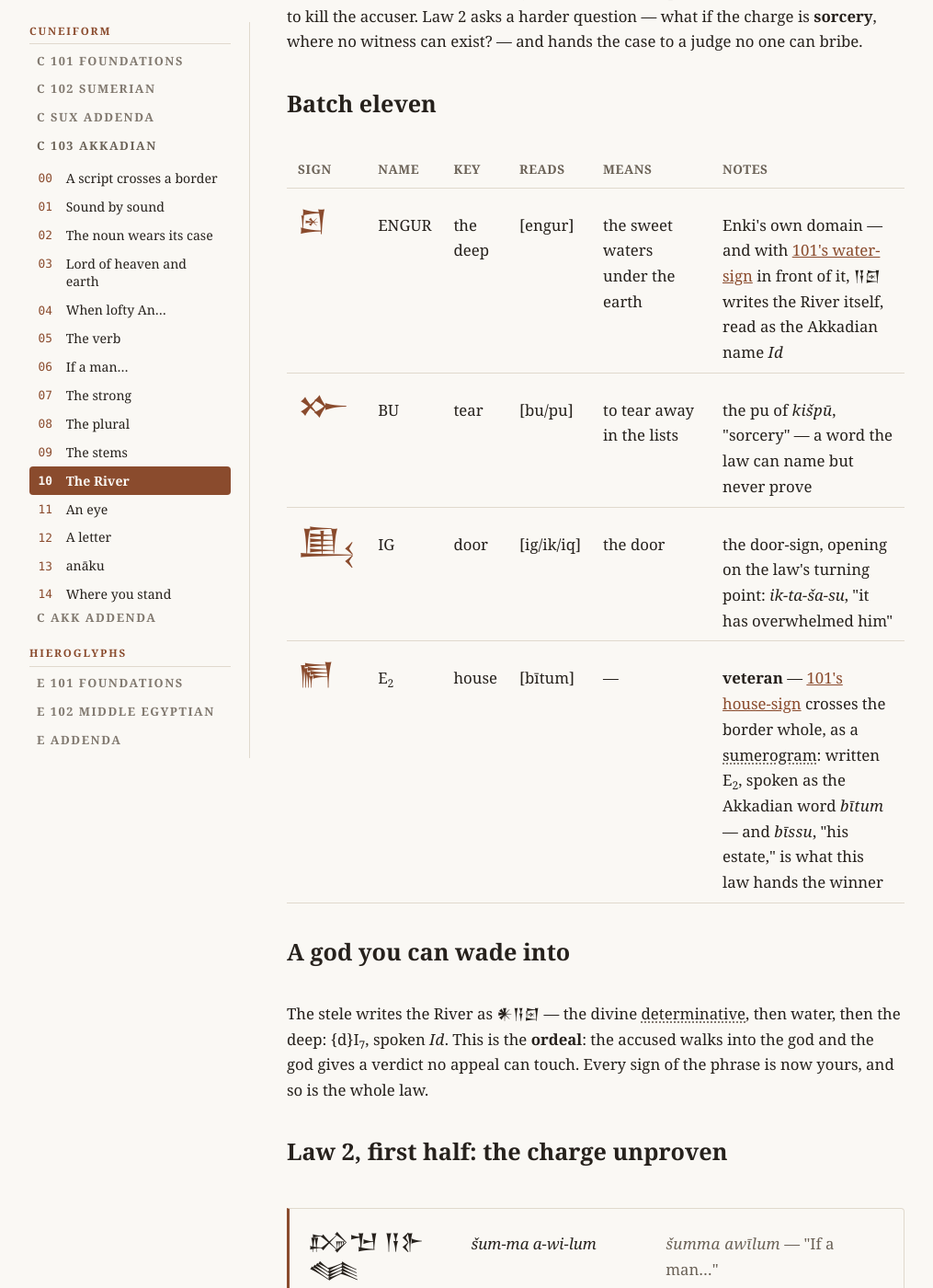
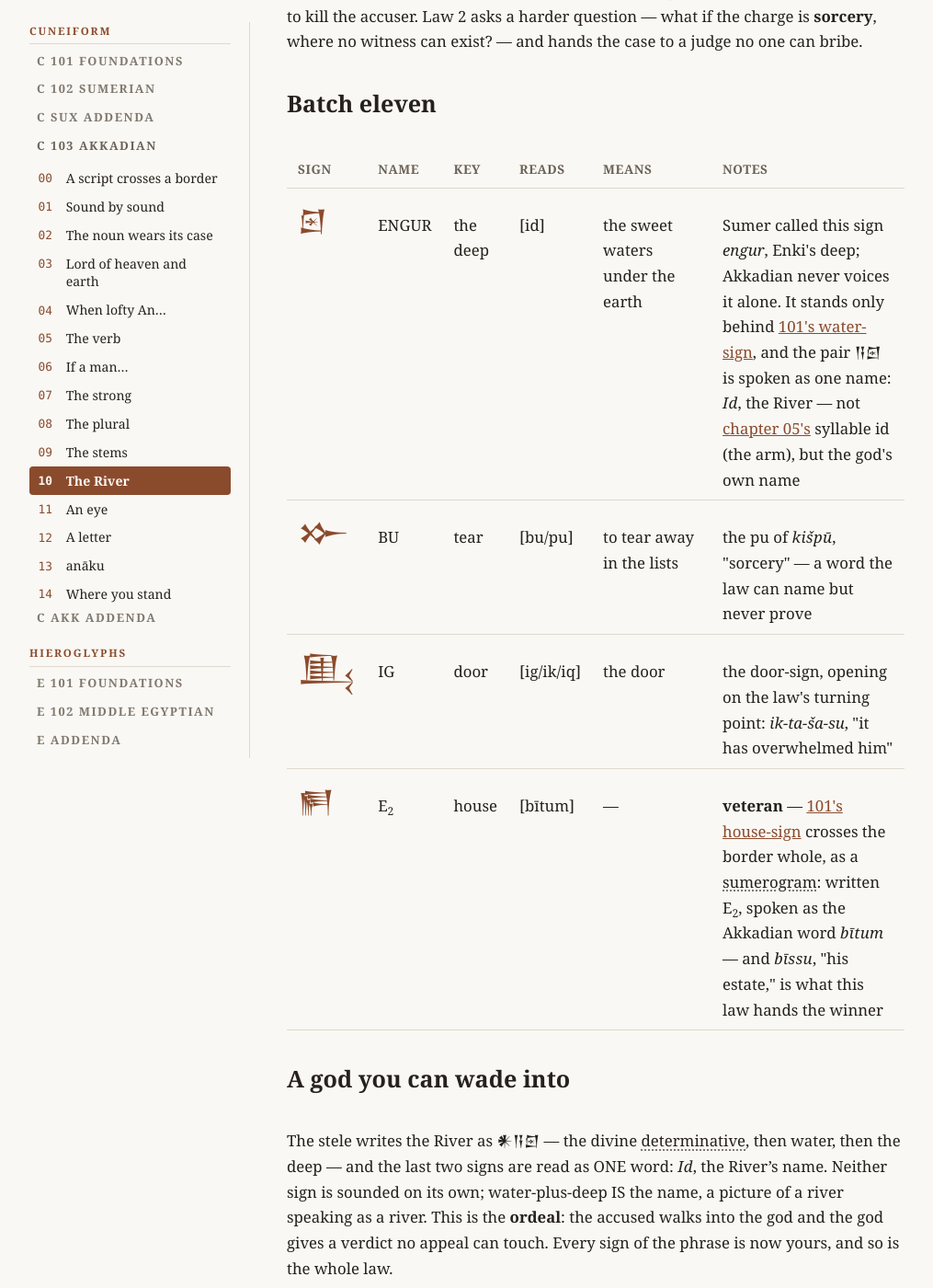
Before and after one commit to arvicco/nabu-edubba, a Jekyll site: the page built from site/cuneiform/103/10-the-river-decides.md, in a window 1280 px wide and 1400 px high, scrolled down 332 px. Shown: the whole window at 92% size, without its empty margins (132-1147 px from the left). Built offline with Jekyll 4.4.1, drawn with Linux system fonts in a browser that asks for light colours.

Commit message:
fix: ENGUR reads [id] — the bracket is the voice (review round)
The sign is never voiced alone: the pair A+ENGUR speaks as Id,
so the Reads bracket now says so on every surface (pool, table,
prose, codex page, deck), with the engur identity kept in name
and story, and the id-vs-arm-syllable clash disambiguated. $9
law added for compound-only signs.

Co-Authored-By: Claude Fable 5 <noreply@anthropic.com>

```diff
--- a/assets-src/data/pool-103.yml
+++ b/assets-src/data/pool-103.yml
@@ -70,7 +70,7 @@ signs:
   - { glyph: "𒋰", codepoint: "122F0", name: "TAB", value: "tab, tap", meaning: "two wedges side by side — a pair; to double",           freq_akkob: 219, certainty: stated,  chapter: 9, keyword: "pair" }
   # ch 10 · The River decides (law 2, the ordeal)
   - { glyph: "𒂍", codepoint: "1208D", name: "É",   value: "bitum",   display_value: "bītum", veteran: true, meaning: "veteran — É gains [bītum]: the house-sign as a sumerogram",  certainty: stated, chapter: 10, keyword: "house" }
-  - { glyph: "𒇉", codepoint: "121C9", name: "ENGUR", value: "engur", osl_name: "|LAGAB×HAL|", meaning: "the sweet waters under the earth; with A before it, the River", certainty: stated, chapter: 10, keyword: "the deep" }
+  - { glyph: "𒇉", codepoint: "121C9", name: "ENGUR", value: "id", osl_name: "|LAGAB×HAL|", meaning: "the sweet waters under the earth (engur); with A before it, spoken Id — the River", certainty: stated, chapter: 10, keyword: "the deep" }
   - { glyph: "𒁍", codepoint: "1204D", name: "BU",  value: "bu, pu", meaning: "[bu]; to tear away in the lists",                           freq_akkob: 38,  certainty: unclear, chapter: 10, keyword: "tear" }
   - { glyph: "𒅅", codepoint: "12145", name: "IG",  value: "ig, ik, iq", meaning: "the door",                                              freq_akkob: 109, certainty: stated,  chapter: 10, keyword: "door" }
   # ch 11 · An eye for an eye (laws 196-197)
--- a/site/assets/decks/edubba-cuneiform-103.txt
+++ b/site/assets/decks/edubba-cuneiform-103.txt
@@ -39,7 +39,7 @@
 𒀠	<b>hoe</b> · AL · <i>[al]</i> · the hoe<br>A hoe strikes the ground step after step, the way a durative verb keeps happening: illak, "he goes," itabbal, "he carries off" — both close on the hoe. Slow, repeated, thorough work.<br>Edubba · edubba.ac · CC BY-SA 4.0; quoted lines carry their own licenses	edubba edubba-cuneiform-103
 𒋰	<b>pair</b> · TAB · <i>[tab/tap]</i> · two wedges side by side — a pair; to double<br>Two strokes, one sign: a pair. Where you see it, something is doubled or carried along — in itabbal, "he carries off," the pair rides in the middle of the verb.<br>Edubba · edubba.ac · CC BY-SA 4.0; quoted lines carry their own licenses	edubba edubba-cuneiform-103
 𒂍	<b>house</b> · É · <i>[bītum]</i> · veteran — É gains [bītum]: the house-sign as a sumerogram<br>The oldest address in the school: you learned this sign to read é-dub-ba-a, the tablet house. Babylon still lives in it — it only answers to a different word at the door.<br>Edubba · edubba.ac · CC BY-SA 4.0; quoted lines carry their own licenses	edubba edubba-cuneiform-103
-𒇉	<b>the deep</b> · ENGUR · <i>[engur]</i> · the sweet waters under the earth; with A before it, the River<br>The deep under everything: a box of water below the ground line. Put plain water in front of it and the deep rises to the surface as the River — add the god-star and it can hear your case.<br>Edubba · edubba.ac · CC BY-SA 4.0; quoted lines carry their own licenses	edubba edubba-cuneiform-103
+𒇉	<b>the deep</b> · ENGUR · <i>[id]</i> · the sweet waters under the earth (engur); with A before it, spoken Id — the River<br>The deep under everything: a box of water below the ground line. Put plain water in front of it and the deep rises to the surface as the River — add the god-star and it can hear your case.<br>Edubba · edubba.ac · CC BY-SA 4.0; quoted lines carry their own licenses	edubba edubba-cuneiform-103
 𒁍	<b>tear</b> · BU · <i>[bu/pu]</i> · [bu]; to tear away in the lists<br>What cannot be proven must be torn out some other way: the pu of kišpū is why law 2 sends a man to the River at all. A long sign for a long walk to the water.<br>Edubba · edubba.ac · CC BY-SA 4.0; quoted lines carry their own licenses	edubba edubba-cuneiform-103
 𒅅	<b>door</b> · IG · <i>[ig/ik/iq]</i> · the door<br>A door decides: in or out. In law 2 the door-sign opens the verdict itself — iktašassu, "the River has overwhelmed him" — the moment the case swings shut.<br>Edubba · edubba.ac · CC BY-SA 4.0; quoted lines carry their own licenses	edubba edubba-cuneiform-103
 𒌔	<b>spittle</b> · UH2 · <i>[uh]</i> · spittle, phlegm in the lists<br>Nobody forgets an insult: the spit-sign opens uḫtappid, "he has blinded" — the deed of law 196, an eye for an eye. Crude sign, capital crime, unforgettable pairing.<br>Edubba · edubba.ac · CC BY-SA 4.0; quoted lines carry their own licenses	edubba edubba-cuneiform-103
--- a/site/cuneiform/103/10-the-river-decides.md
+++ b/site/cuneiform/103/10-the-river-decides.md
@@ -30,12 +30,15 @@ can exist? — and hands the case to a judge no one can bribe.
   </thead>
   <tbody>
     <tr>
-      <td class="script sign-cell">𒇉</td><td>ENGUR</td><td>the deep</td><td>[engur]</td>
+      <td class="script sign-cell">𒇉</td><td>ENGUR</td><td>the deep</td><td>[id]</td>
       <td>the sweet waters under the earth</td>
-      <td>Enki's own domain — and with
-          <a href="{{ '/cuneiform/101/12-reference/#sign-12000' | relative_url }}">101's water-sign</a>
-          in front of it, 𒀀𒇉 writes the River itself, read as
-          the Akkadian name <span class="norm">Id</span></td>
+      <td>Sumer called this sign <em>engur</em>, Enki's deep;
+          Akkadian never voices it alone. It stands only behind
+          <a href="{{ '/cuneiform/101/12-reference/#sign-12000' | relative_url }}">101's water-sign</a>,
+          and the pair 𒀀𒇉 is spoken as one name:
+          <span class="norm">Id</span>, the River — not
+          <a href="{{ '/cuneiform/103/05-the-verb-arrives/#sign-12009' | relative_url }}">chapter 05's</a>
+          syllable id (the arm), but the god's own name</td>
     </tr>
     <tr>
       <td class="script sign-cell">𒁍</td><td>BU</td><td>tear</td><td>[bu/pu]</td>
@@ -64,8 +67,11 @@ can exist? — and hands the case to a judge no one can bribe.
 ## A god you can wade into
 
 The stele writes the River as 𒀭𒀀𒇉 — the divine
-determinative, then water, then the deep: {d}I₇, spoken
-<span class="norm">Id</span>. This is the **ordeal**: the
+determinative, then water, then the deep — and the last two
+signs are read as ONE word: <span class="norm">Id</span>, the
+River's name. Neither sign is sounded on its own; water-plus-deep
+IS the name, a picture of a river speaking as a river. This is
+the **ordeal**: the
 accused walks into the god and the god gives a verdict no
 appeal can touch. Every sign of the phrase is now yours, and
 so is the whole law.
```
Also changed, not shown: docs/WORKLOG.md (+12 -0 lines), docs/courses/cuneiform.md (+8 -0 lines), site/_data/cuneiform103_queue.yml (+4 -3 lines), site/cuneiform/addenda-akk/signs/engur.md (+6 -5 lines).
